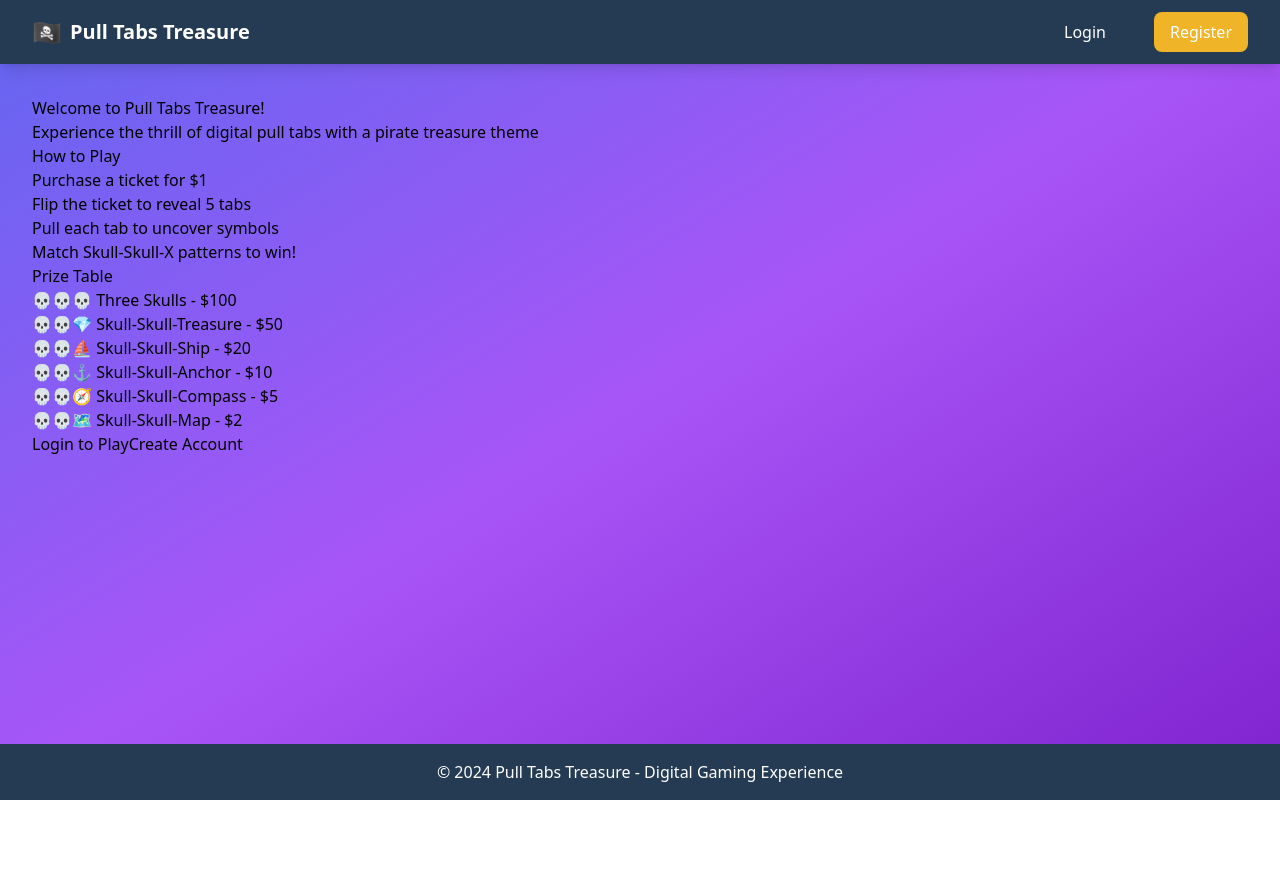
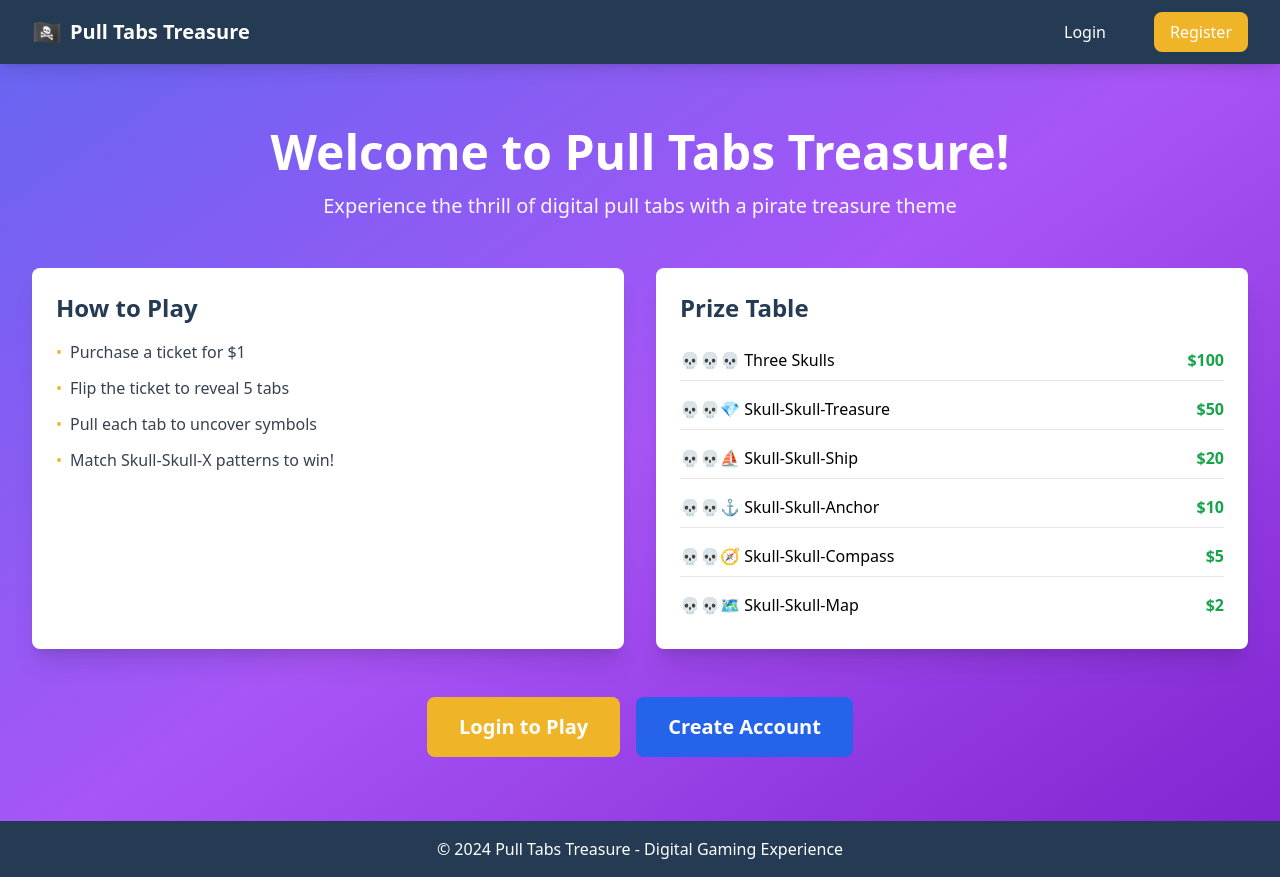
Before and after one commit to Benjafo/pull-tabs, a React (Vite) app in the folder client/: page / in a window 1280 px wide. Before the commit the page ends 800 px from the top, so only its background shows below. Built offline with nearby package versions, Linux system fonts and the light colour scheme; no server answers.

Commit message:
checkpoint: modify client/src/pages/HomePage.tsx - 13:43

```diff
--- a/client/src/pages/HomePage.tsx
+++ b/client/src/pages/HomePage.tsx
@@ -5,54 +5,95 @@ export function HomePage() {
   const { user } = useAuth();
 
   return (
-    <div className="home-page">
-      <div className="hero-section">
-        <h1>Welcome to Pull Tabs Treasure!</h1>
-        <p className="hero-subtitle">
+    <div className="py-8">
+      <div className="text-center text-white mb-12">
+        <h1 className="text-5xl font-bold mb-4 text-shadow-lg">
+          Welcome to Pull Tabs Treasure!
+        </h1>
+        <p className="text-xl opacity-95">
           Experience the thrill of digital pull tabs with a pirate treasure theme
         </p>
+      </div>
 
-        <div className="game-info">
-          <div className="info-card">
-            <h3>How to Play</h3>
-            <ul>
-              <li>Purchase a ticket for $1</li>
-              <li>Flip the ticket to reveal 5 tabs</li>
-              <li>Pull each tab to uncover symbols</li>
-              <li>Match Skull-Skull-X patterns to win!</li>
+      <div className="grid md:grid-cols-2 gap-8 mb-12">
+        <div className="bg-white rounded-lg shadow-xl p-6">
+          <h3 className="text-2xl font-bold text-primary-800 mb-4">How to Play</h3>
+          <ul className="space-y-3 text-gray-700">
+            <li className="flex items-start">
+              <span className="text-accent-500 mr-2">•</span>
+              Purchase a ticket for $1
+            </li>
+            <li className="flex items-start">
+              <span className="text-accent-500 mr-2">•</span>
+              Flip the ticket to reveal 5 tabs
+            </li>
+            <li className="flex items-start">
+              <span className="text-accent-500 mr-2">•</span>
+              Pull each tab to uncover symbols
+            </li>
+            <li className="flex items-start">
+              <span className="text-accent-500 mr-2">•</span>
+              Match Skull-Skull-X patterns to win!
+            </li>
           </ul>
         </div>
 
-          <div className="info-card">
-            <h3>Prize Table</h3>
-            <ul>
-              <li>💀💀💀 Three Skulls - $100</li>
-              <li>💀💀💎 Skull-Skull-Treasure - $50</li>
-              <li>💀💀⛵ Skull-Skull-Ship - $20</li>
-              <li>💀💀⚓ Skull-Skull-Anchor - $10</li>
-              <li>💀💀🧭 Skull-Skull-Compass - $5</li>
-              <li>💀💀🗺️ Skull-Skull-Map - $2</li>
+        <div className="bg-white rounded-lg shadow-xl p-6">
+          <h3 className="text-2xl font-bold text-primary-800 mb-4">Prize Table</h3>
+          <ul className="space-y-2">
+            <li className="flex justify-between items-center py-2 border-b border-gray-200">
+              <span>💀💀💀 Three Skulls</span>
+              <span className="font-bold text-green-600">$100</span>
+            </li>
+            <li className="flex justify-between items-center py-2 border-b border-gray-200">
+              <span>💀💀💎 Skull-Skull-Treasure</span>
+              <span className="font-bold text-green-600">$50</span>
+            </li>
+            <li className="flex justify-between items-center py-2 border-b border-gray-200">
+              <span>💀💀⛵ Skull-Skull-Ship</span>
+              <span className="font-bold text-green-600">$20</span>
+            </li>
+            <li className="flex justify-between items-center py-2 border-b border-gray-200">
+              <span>💀💀⚓ Skull-Skull-Anchor</span>
+              <span className="font-bold text-green-600">$10</span>
+            </li>
+            <li className="flex justify-between items-center py-2 border-b border-gray-200">
+              <span>💀💀🧭 Skull-Skull-Compass</span>
+              <span className="font-bold text-green-600">$5</span>
+            </li>
+            <li className="flex justify-between items-center py-2">
+              <span>💀💀🗺️ Skull-Skull-Map</span>
+              <span className="font-bold text-green-600">$2</span>
+            </li>
           </ul>
         </div>
       </div>
 
-        <div className="cta-section">
+      <div className="text-center">
         {user ? (
-            <Link to="/game" className="cta-button">
+          <Link
+            to="/game"
+            className="inline-block bg-accent-500 hover:bg-accent-600 text-white px-8 py-4 rounded-lg text-xl font-bold transform transition-all hover:scale-105 hover:shadow-xl"
+          >
             Play Now
           </Link>
         ) : (
-            <div className="cta-buttons">
-              <Link to="/login" className="cta-button">
+          <div className="flex flex-col sm:flex-row justify-center gap-4">
+            <Link
+              to="/login"
+              className="bg-accent-500 hover:bg-accent-600 text-white px-8 py-4 rounded-lg text-xl font-bold transform transition-all hover:scale-105 hover:shadow-xl"
+            >
               Login to Play
             </Link>
-              <Link to="/register" className="cta-button secondary">
+            <Link
+              to="/register"
+              className="bg-blue-600 hover:bg-blue-700 text-white px-8 py-4 rounded-lg text-xl font-bold transform transition-all hover:scale-105 hover:shadow-xl"
+            >
               Create Account
             </Link>
           </div>
         )}
       </div>
     </div>
-    </div>
   );
 }
```
Lines whose indentation alone changed are shown as unchanged.
